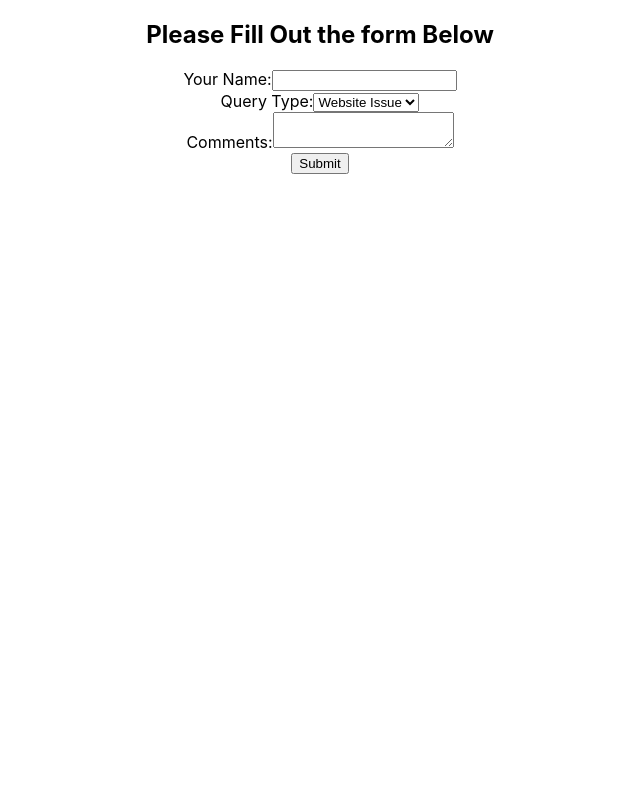
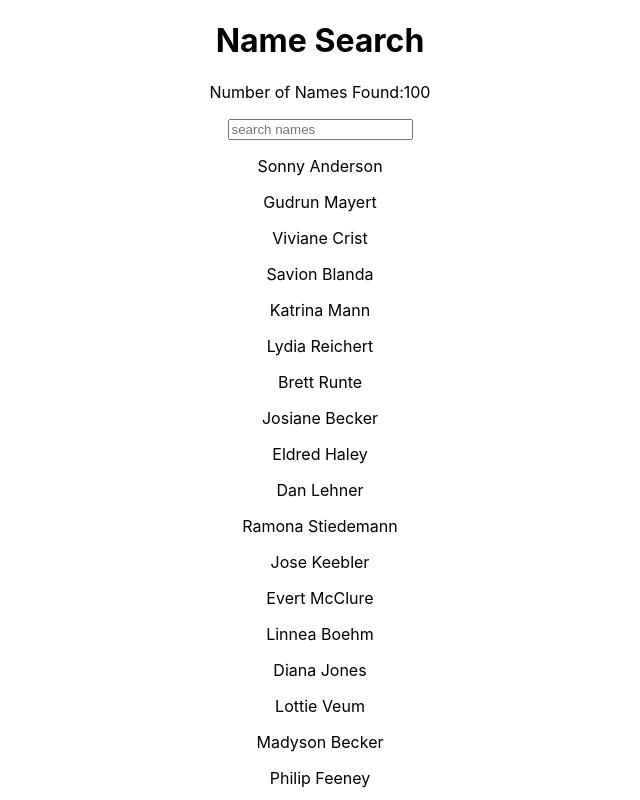
Before and after one commit to RobWar-code/react-demo, a React (Create React App) app in the folder my-app/: page / in a window 1280 px wide. Shown: the top 800 px of the page, without its empty margins (320-960 px from the left). Built offline with nearby package versions, Linux system fonts and the light colour scheme.

Commit message:
Add search with filtered list

```diff
--- a/my-app/src/App.js
+++ b/my-app/src/App.js
@@ -14,8 +14,9 @@
 import MouseMove from './Components/MouseMove.js'
 import LifeCyclesCWU from './Components/LifeCyclesCWU.js';
 import ControlledForm from './Components/ControlledForm.js';
+import UncontrolledForm from './Components/UncontrolledForm.js';
 */
-import UncontrolledForm from './Components/UncontrolledForm.js';
+import SearchBar from './Components/SearchBar.js';
 
 function App() {
   return (
@@ -33,8 +34,9 @@
       <MouseMove />
       <LifeCyclesCWU />
       <ControlledForm />
+      <UncontrolledForm />
       */}
-      <UncontrolledForm />
+      <SearchBar />
     </div>
   );
 }
--- /dev/null
+++ b/my-app/src/Components/SearchBar.js
@@ -0,0 +1,44 @@
+import React, { Component } from 'react'
+import names from '../names.js'
+
+export class SearchBar extends Component {
+  constructor(props) {
+    super(props)
+
+    this.state = {
+      names: names
+    }
+  }
+
+  handleChange = (event) => {
+    let inputText = event.target.value.toLowerCase();
+    let filteredNames = names.filter((name) => {
+      return name.toLowerCase().includes(inputText)
+    })
+
+    this.setState({
+      names: filteredNames
+    })
+  }
+
+  render() {
+    return (
+      <div>
+        <h1>Name Search</h1>
+        <p>Number of Names Found:{this.state.names.length}</p>
+        <form>
+          <input type="text" placeholder="search names" onChange={(event) => this.handleChange(event)}/>
+        </form>
+        <div style={{margin: "auto"}}>
+          {this.state.names.map((name) => {
+            return (
+              <p key={name}>{name}</p>
+            )
+          })}
+        </div>
+      </div>
+    )
+  }
+}
+
+export default SearchBar
--- /dev/null
+++ b/my-app/src/names.js
@@ -0,0 +1,103 @@
+const names = [
+    "Sonny Anderson",
+    "Gudrun Mayert",
+    "Viviane Crist",
+    "Savion Blanda",
+    "Katrina Mann",
+    "Lydia Reichert",
+    "Brett Runte",
+    "Josiane Becker",
+    "Eldred Haley",
+    "Dan Lehner",
+    "Ramona Stiedemann",
+    "Jose Keebler",
+    "Evert McClure",
+    "Linnea Boehm",
+    "Diana Jones",
+    "Lottie Veum",
+    "Madyson Becker",
+    "Philip Feeney",
+    "Kobe Kuhic",
+    "Jessica Wisoky",
+    "Kasey Auer",
+    "Arnoldo Sipes",
+    "Madisen Davis",
+    "Alex Swaniawski",
+    "Helene Jenkins",
+    "Leone Olson",
+    "Ola Lockman",
+    "Kaylie Mueller",
+    "Kitty Steuber",
+    "Ralph Mosciski",
+    "Zane Bradtke",
+    "Syble Torp",
+    "Luella Weimann",
+    "Rigoberto Dicki",
+    "Andre Gusikowski",
+    "Moshe Torphy",
+    "Rhoda Rosenbaum",
+    "Libby Spinka",
+    "Maeve Zieme",
+    "Sydney Gleichner",
+    "Jimmy Blick",
+    "Tara Casper",
+    "Cayla Upton",
+    "Keith Wyman",
+    "Derick Emmerich",
+    "Nia Waelchi",
+    "Armani Nienow",
+    "Keyon DuBuque",
+    "Keeley Doyle",
+    "Kristoffer Monahan",
+    "Brendon Orn",
+    "Brandy Romaguera",
+    "Lyda Hane",
+    "Lisandro Bauch",
+    "Oma Hirthe",
+    "Caleb Dicki",
+    "Sydney O'Kon",
+    "Missouri Greenholt",
+    "Kylie Green",
+    "Kiel Erdman",
+    "Anahi Balistreri",
+    "Rico Rippin",
+    "Ramiro Dach",
+    "Princess Bosco",
+    "Pink Stoltenberg",
+    "Adan Rau",
+    "Dessie Heller",
+    "Nyah Zulauf",
+    "Makayla Fisher",
+    "Neoma Stanton",
+    "Ebba Dooley",
+    "Rachel Denesik",
+    "Drew Crist",
+    "Wava Will",
+    "Loraine Macejkovic",
+    "Americo Mann",
+    "Jules Konopelski",
+    "Gloria Ankunding",
+    "Austin Wilderman",
+    "Sage Veum",
+    "Dorris Friesen",
+    "Wellington Klein",
+    "Asa Quitzon",
+    "Misty Schumm",
+    "Muhammad Bayer",
+    "Dante Ondricka",
+    "Lurline Kuvalis",
+    "Conner Herzog",
+    "Shanie Franecki",
+    "Lois Bednar",
+    "Carey Predovic",
+    "Adelbert Heidenreich",
+    "Romaine Jacobs",
+    "Jake Schuppe",
+    "Meta Parisian",
+    "Dillon Feest",
+    "Amanda O'Keefe",
+    "Kaitlyn O'Keefe",
+    "Earnest Jenkins",
+    "Reymundo Gleason"
+]
+export default names
```
